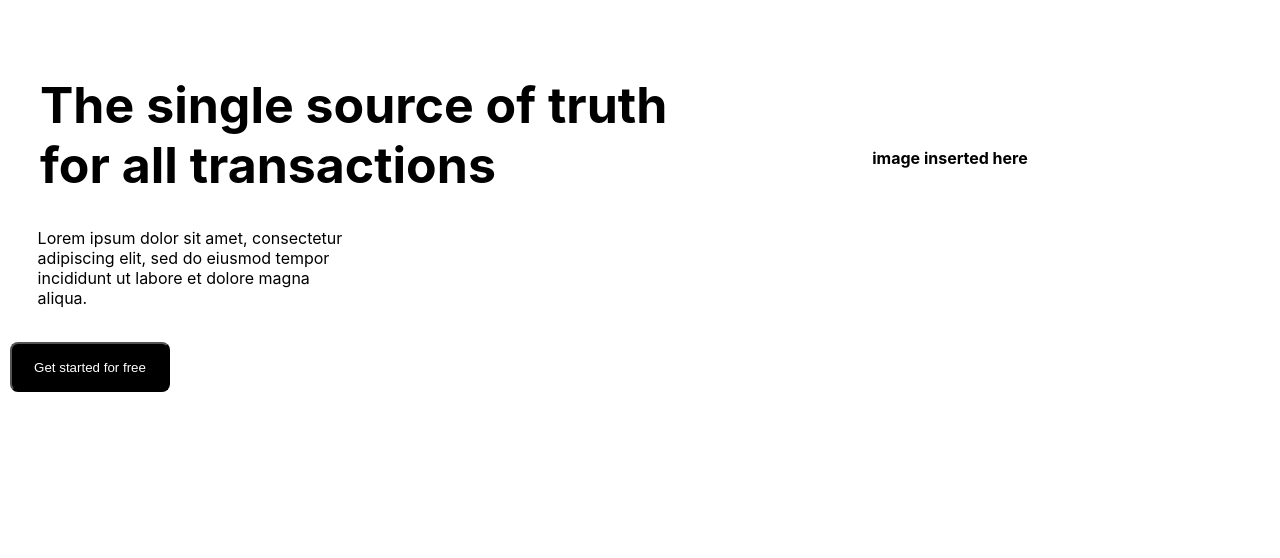
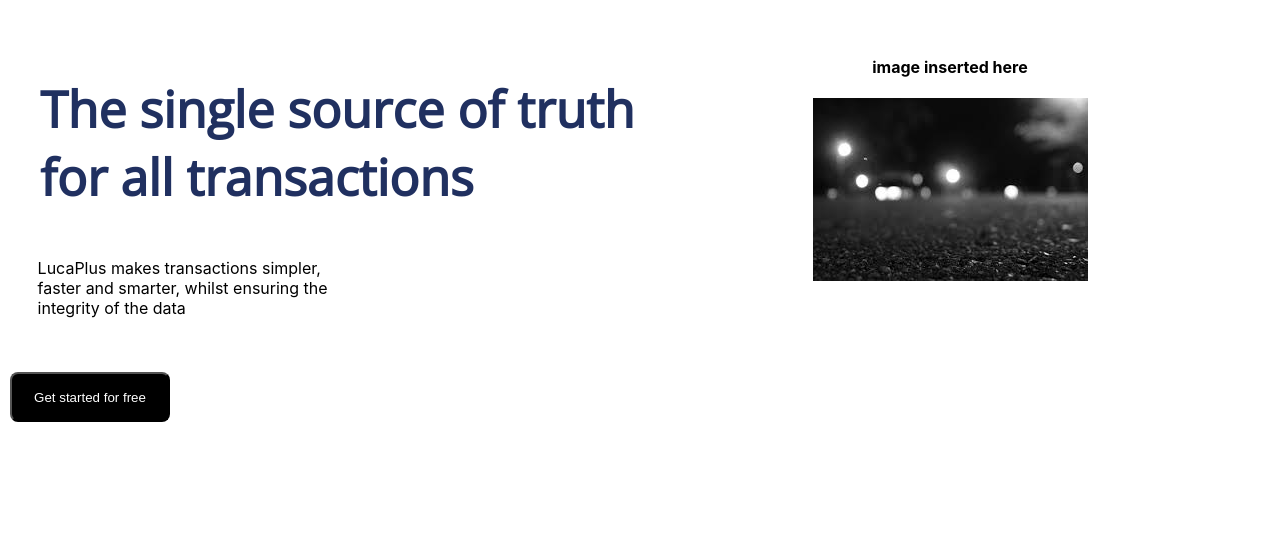
Before and after one commit to Lianakeys/LucaWebsite, a React (Create React App) app in the folder luca-website/: page / in a window 1280 px wide. Shown: the part 242-800 px from the top of the page. Built offline with nearby package versions, Linux system fonts and the light colour scheme.

Commit message:
added fonts and fixed the margins/paddings, added image

```diff
--- a/luca-website/src/components/cssComponents/home-section.css
+++ b/luca-website/src/components/cssComponents/home-section.css
@@ -1,3 +1,6 @@
+@import url('https://fonts.googleapis.com/css?family=Open+Sans|Roboto:100&display=swap');
+
+
 .home-page {
     height: auto;
     display: flex;
@@ -25,8 +28,12 @@
       font-size: 50px;
       text-align: left;
       /* background-color: green; */
-      height: 35px;
+      height: 65px;
       width: 650px;
+      font-family: 'Open sans', sans-serif;
+      font-weight: bold;
+      line-height: 68px;
+      color: #203060;
     }
     .section-content {
       height: 100%;
--- a/luca-website/src/components/home-section.js
+++ b/luca-website/src/components/home-section.js
@@ -1,5 +1,6 @@
 import React from 'react';
 import './cssComponents/home-section.css';
+import luca from '../luca.jpeg'
 
 class HomeSection extends React.Component {
 
@@ -12,16 +13,17 @@ render () {
             <div class="home section ">
                 <div class="section-title-box-left">
                     <h6 class="section-title">The single source of truth for all transactions </h6>
-                    <div class="home-notes"> Lorem ipsum dolor sit amet, consectetur adipiscing elit, sed do eiusmod tempor incididunt ut labore et dolore magna aliqua.</div>
+                    <div class="home-notes"> LucaPlus makes transactions simpler, faster and smarter, whilst ensuring the integrity of the data </div>
                     {/* <a class="button" href="#" role="button">Get started for free</a> */}
                     <button class="home-button">Get started for free</button>
                 </div>
                 <div class="section-content">
                     <h4>image inserted here</h4>
+                    <img src={luca} alt="luca-pic" className="Luca-pic" />
                 </div>
             </div>
 
-            <div class="home section ">
+            <div class="how-it-works section ">
                 <div class="section-title-box-left">
                     <h6 class="section-title">The single source of truth for all transactions </h6>
                     <div class="home-notes"> Lorem ipsum dolor sit amet, consectetur adipiscing elit, sed do eiusmod tempor incididunt ut labore et dolore magna aliqua.</div>
@@ -30,6 +32,7 @@ render () {
                 </div>
                 <div class="section-content">
                     <h4>image inserted here</h4>
+                    <img src={luca} alt="luca-pic" className="Luca-pic" />
                 </div>
             </div>
 
```
Also changed, not shown: luca-website/src/luca.jpeg (added).
